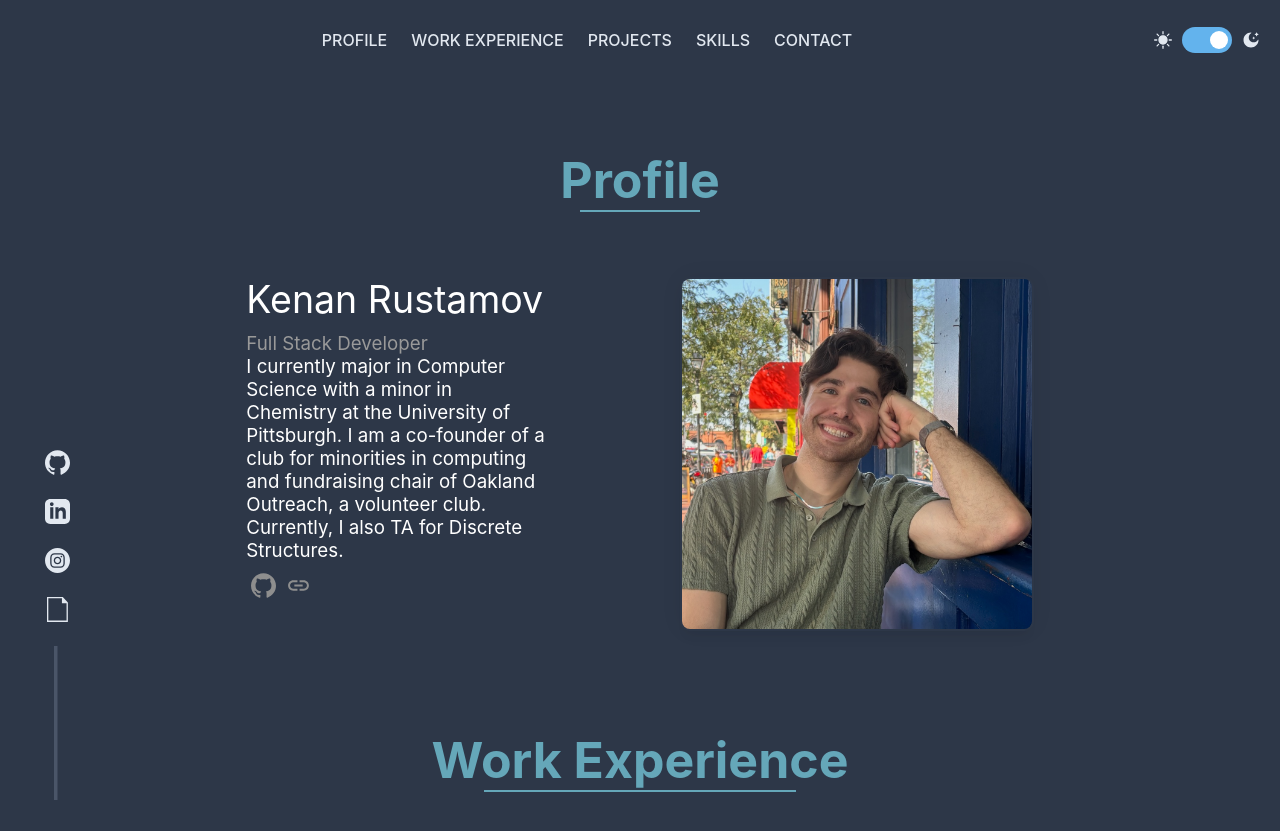
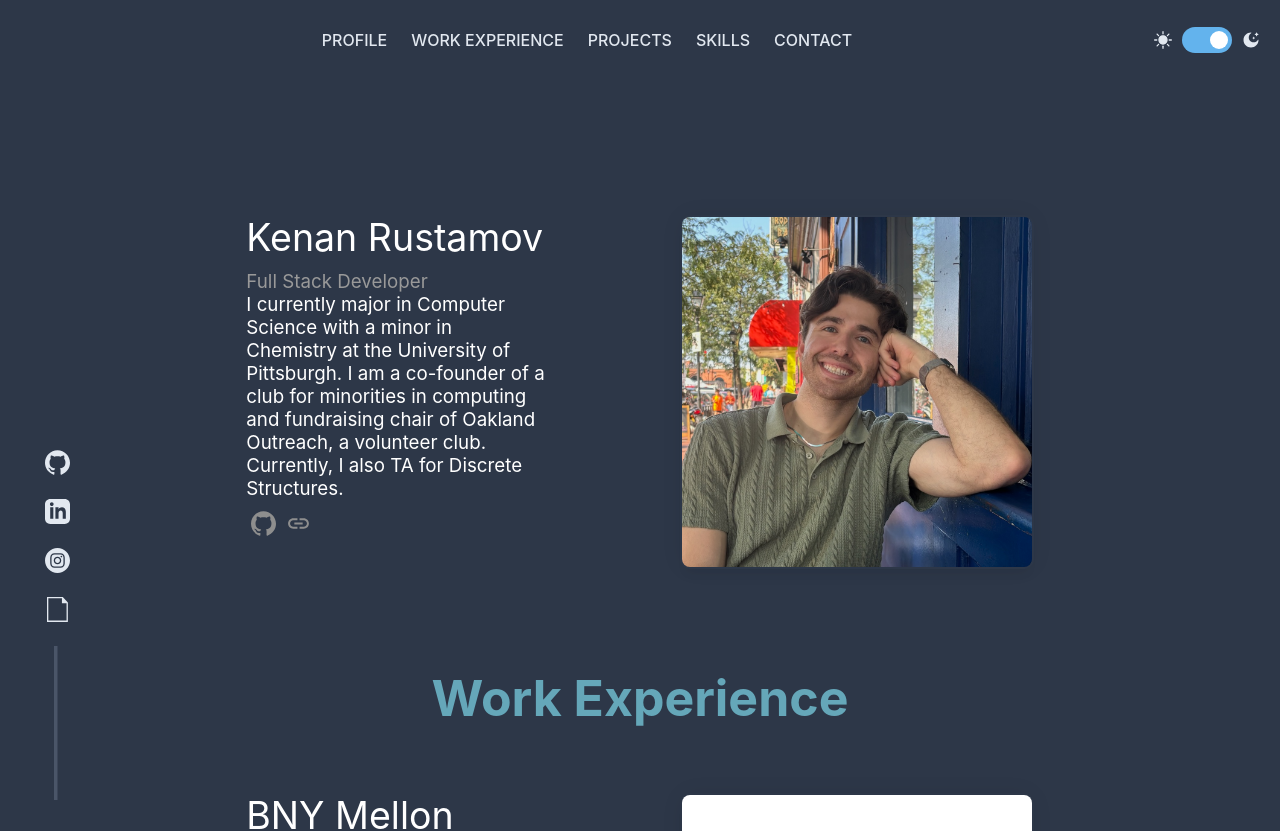
Before and after one commit to KenanRustamov/Portfolio, a React (Create React App) app: page / in a window 1280 px wide. Shown: the top 831 px of the page. Built offline with nearby package versions, Linux system fonts and the light colour scheme.

Commit message:
fixed up a bit of the page

```diff
--- a/src/components/DataBlock.tsx
+++ b/src/components/DataBlock.tsx
@@ -8,7 +8,6 @@ const DataBlock = (props: any) => {
     <div ref={ref} className = {`dataBlock ${props.className ? props.className : ""}`} id={props.id}>
         <div className="title">
             <div className="text">{props.propInput.title}</div>
-            <div className="bottomBorder"></div>
         </div>
         {props.propInput.ignoreInfo == null?
          <div className="info">
--- a/src/components/DataBlocks.tsx
+++ b/src/components/DataBlocks.tsx
@@ -12,7 +12,7 @@ import krLogo from "../images/krLogo.svg";
 const DataBlocks = (props: any) => {
     let content =
     <div className={"data"}>
-        <DataBlock className="card" id ={"1"} github={"https://github.com/KenanRustamov"} link ={"https://www.linkedin.com/in/kenanrustamov/"} propInput ={{title: "Profile",infoTitle:"Kenan Rustamov", infoSubtitle:"Full Stack Developer", infoText:"I currently major in Computer Science with a minor in Chemistry at the University of Pittsburgh. I am a co-founder of a club for minorities in computing and fundraising chair of Oakland Outreach, a volunteer club. Currently, I also TA for Discrete Structures.", infoImg: kenanPhoto, alt: "Professionalish looking photo at the beach"}}></DataBlock>
+        <DataBlock className="card" id ={"1"} github={"https://github.com/KenanRustamov"} link ={"https://www.linkedin.com/in/kenanrustamov/"} propInput ={{infoTitle:"Kenan Rustamov", infoSubtitle:"Full Stack Developer", infoText:"I currently major in Computer Science with a minor in Chemistry at the University of Pittsburgh. I am a co-founder of a club for minorities in computing and fundraising chair of Oakland Outreach, a volunteer club. Currently, I also TA for Discrete Structures.", infoImg: kenanPhoto, alt: "Professionalish looking photo at the beach"}}></DataBlock>
         <div className="dataBlock card">
             <DataBlock className="interior" id ={"2"} link ={"https://bnymellon.com"} propInput ={{title: "Work Experience",infoTitle:"BNY Mellon", infoSubtitle:"Full-Stack Software Engineering Intern", infoText: "Worked on a project to allow internal users to communicate with Fircosoft to verify large transactions utilizing test-driven development in an agile environment.  Specifically worked on creating CRUD operations for the project and database/project setup.", infoImg: bnymellon, alt: "image of bnymellon"}}></DataBlock>
             <DataBlock className="interior" link= {"https://www.bentley.com/en"} propInput ={{title: "",infoTitle:"Bentley Systems", infoSubtitle:"Full-Stack Software Engineering Intern", infoText: "Created the ability for end users of the application to add and remove users from projects, persisted in the backend.", infoImg: BentleyPhoto, alt: "Yes, that is my favorite shirt"}}></DataBlock>
```
